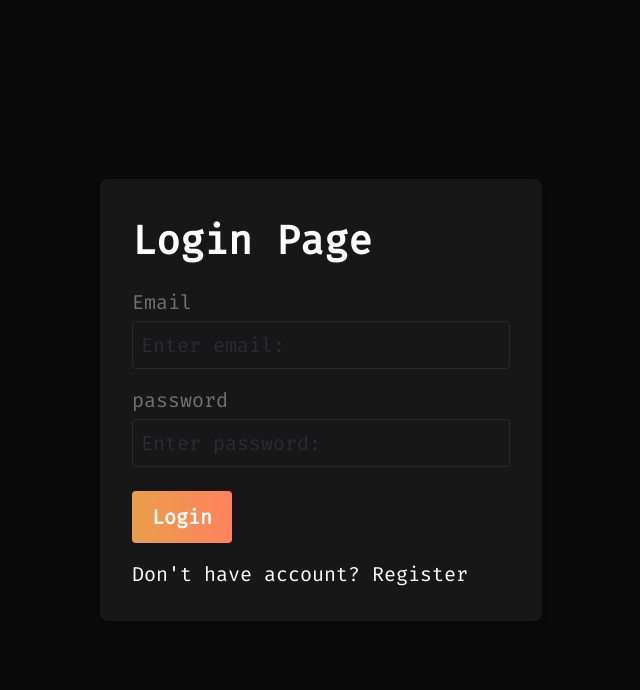
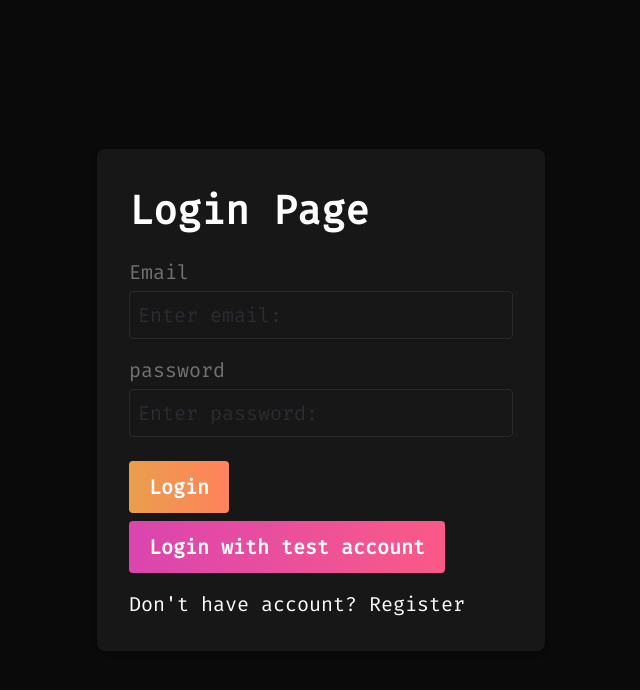
Before and after one commit to AnnetaDe/webAdminPanelFront, a Next.js app: page /login in a window 1280 px wide. Shown: the top 690 px of the page, without its empty margins (319-959 px from the left). Built offline with nearby package versions, Linux system fonts and the light colour scheme; no server answers.

Commit message:
Update AuthForm.tsx

```diff
--- a/src/app/(auth)/AuthForm.tsx
+++ b/src/app/(auth)/AuthForm.tsx
@@ -14,6 +14,10 @@ import toast from 'react-hot-toast';
 interface AuthFormProps {
   isLogin: boolean;
 }
+const TEST_ACCOUNT = {
+  email: 'aaaa@aaaaa.com',
+  password: 'aaAAaa',
+};
 
 export function AuthForm({ isLogin }: AuthFormProps) {
   const { register, handleSubmit, reset } = useForm<IAuthFormData>();
@@ -50,6 +54,10 @@ export function AuthForm({ isLogin }: AuthFormProps) {
     },
   });
 
+  const handleTestLogin = () => {
+    mutateLogin(TEST_ACCOUNT);
+  };
+
   const isPending = isLoginPending || isRegisterPending;
 
   const onSubmit: SubmitHandler<IAuthFormData> = data => {
@@ -84,6 +92,17 @@ export function AuthForm({ isLogin }: AuthFormProps) {
         >
           {isPending ? <Loader /> : isLogin ? 'Login' : 'Register'}
         </Button>
+
+        {isLogin && (
+          <Button
+            type="button"
+            variant="secondary"
+            disabled={isPending}
+            onClick={handleTestLogin}
+          >
+            {isPending ? <Loader /> : 'Login with test account'}
+          </Button>
+        )}
       </div>
       {isLogin ? (
         <Link href={'/register'}>Don't have account? Register </Link>
```
